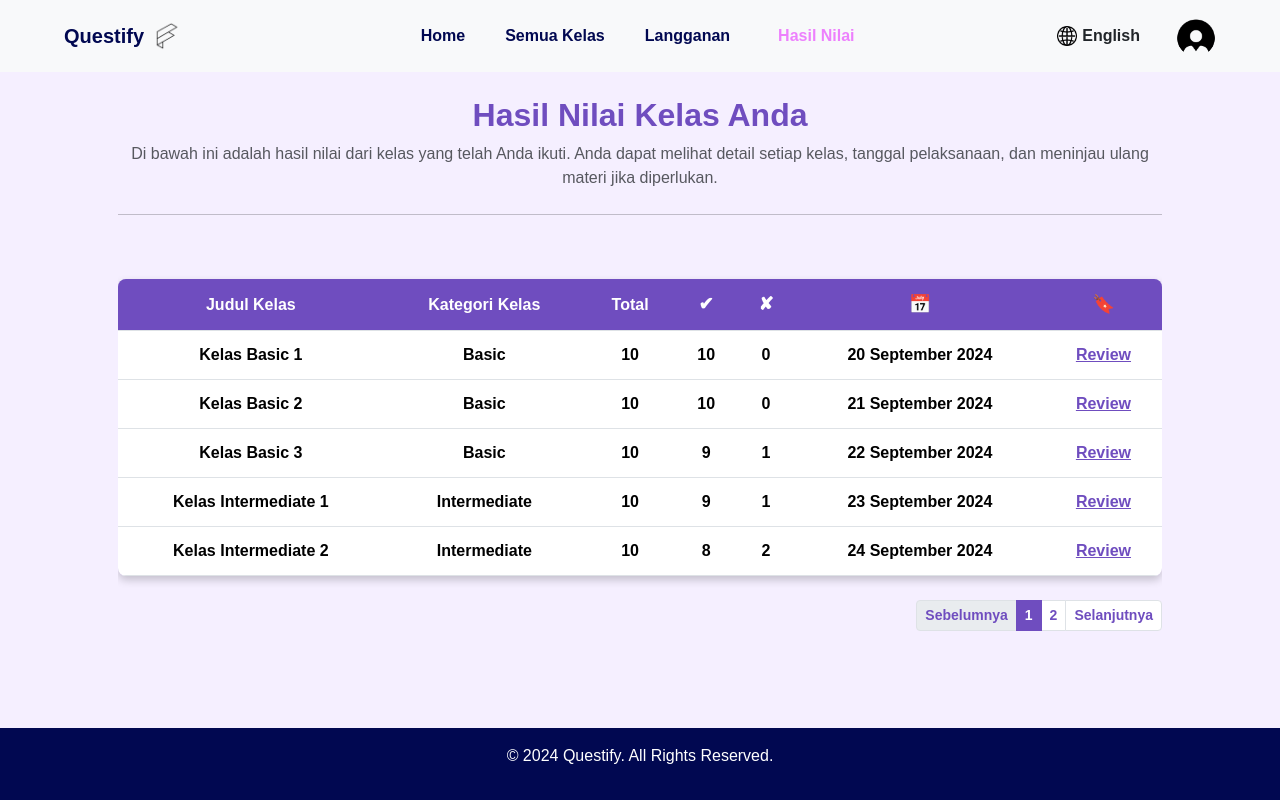
After one commit to timurlauttt/Project-Akhir-Studi-Independent, a Django app: page /hasilnilai/ in a window 1280 px wide. The commit adds this page. Run offline with Django 5.2, Linux system fonts and the light colour scheme.

Commit message:
menambah template hasil nilai

```diff
--- a/questify_project/questify_app/urls.py
+++ b/questify_project/questify_app/urls.py
@@ -4,4 +4,5 @@ from . import views
 urlpatterns = [
     path('', views.index, name='index'),  # Route ke halaman index
     path('semuakelas/', views.semuakelas, name='semuakelas'),  # Route untuk halaman semuakelas
+    path('hasilnilai/', views.hasilnilai, name='hasilnilai'),  # Route untuk halaman hasilnilai
 ]
--- a/questify_project/questify_app/views.py
+++ b/questify_project/questify_app/views.py
@@ -41,3 +41,7 @@ def index(request):
 def semuakelas(request):
     data = "Hello, Questify!"  # Variabel data untuk ditampilkan
     return render(request, 'questify_app/pages/semuakelas.html', context={'data': data})
+
+def hasilnilai(request):
+    data = "Hello, Questify!"  # Variabel data untuk ditampilkan
+    return render(request, 'questify_app/pages/hasilnilai.html', context={'data': data})
--- a/questify_project/static/css/style.css
+++ b/questify_project/static/css/style.css
@@ -59,6 +59,47 @@ body {
   border-radius: 50%;
 }
 
+/* Tabel */
+.custom-table {
+  background-color: #d3c4f1;
+  color: #333;
+  font-weight: bold;
+  border-radius: 8px;
+  overflow: hidden;
+  box-shadow: 0px 4px 8px rgba(0, 0, 0, 0.2);
+}
+.custom-table th {
+  background-color: #6f4dbf;
+  color: white;
+  text-align: center;
+}
+.custom-table th,
+.custom-table td {
+  padding: 12px;
+  text-align: center;
+  vertical-align: middle;
+}
+.custom-table .review-link {
+  color: #6f4dbf;
+  font-weight: bold;
+}
+.custom-table .icon {
+  font-size: 18px;
+}
+.pagination {
+  justify-content: center;
+  margin-top: 15px;
+}
+.pagination .page-link {
+  color: #6f4dbf;
+  font-weight: bold;
+}
+.pagination .active .page-link {
+  background-color: #6f4dbf;
+  border-color: #6f4dbf;
+  color: white;
+}
+
 /* Footer */
 .footer {
   background-color: #010851;
--- /dev/null
+++ b/questify_project/static/js/hasilnilai.js
@@ -0,0 +1,63 @@
+$(document).ready(function () {
+    const rowsPerPage = 5;
+    const $rows = $('#dataRows tr');
+    const totalPages = Math.ceil($rows.length / rowsPerPage);
+    let currentPage = 1;
+
+    // Fungsi untuk menampilkan halaman tertentu
+    function showPage(page) {
+      $rows.hide();
+      const start = (page - 1) * rowsPerPage;
+      const end = start + rowsPerPage;
+      $rows.slice(start, end).show();
+      updatePagination();
+    }
+
+    // Fungsi untuk memperbarui pagination dan menampilkan nomor halaman
+    function updatePagination() {
+
+      $('#prev-page').toggleClass('disabled', currentPage === 1);
+      $('#next-page').toggleClass('disabled', currentPage === totalPages);
+
+      $('#pagination li').not('#prev-page, #next-page').remove();
+
+      for (let i = 1; i <= totalPages; i++) {
+        const $pageItem = $('<li class="page-item"></li>');
+        const $pageLink = $(`<a class="page-link" href="#">${i}</a>`);
+
+        if (i === currentPage) {
+          $pageItem.addClass('active');
+        }
+
+        $pageLink.on('click', function (e) {
+          e.preventDefault();
+          currentPage = i;
+          showPage(currentPage);
+        });
+
+        $pageItem.append($pageLink);
+        $('#next-page').before($pageItem);
+      }
+    }
+
+    // Event listener untuk tombol sebelumnya
+    $('#prev-page a').on('click', function (e) {
+      e.preventDefault();
+      if (currentPage > 1) {
+        currentPage--;
+        showPage(currentPage);
+      }
+    });
+
+    // Event listener untuk tombol selanjutnya
+    $('#next-page a').on('click', function (e) {
+      e.preventDefault();
+      if (currentPage < totalPages) {
+        currentPage++;
+        showPage(currentPage);
+      }
+    });
+
+    // Tampilkan halaman pertama saat dimuat
+    showPage(currentPage);
+  });
--- a/questify_project/templates/questify_app/components/header.html
+++ b/questify_project/templates/questify_app/components/header.html
@@ -1,5 +1,11 @@
 <!-- Header -->
 {% load static %}
+
+<style>
+  .nav-link.active {
+      color: #ed80fd !important;
+  }
+</style>
 
 <header>
     <nav class="navbar navbar-expand-lg navbar-light bg-light position-fixed">
@@ -36,16 +42,16 @@
         <div class="collapse navbar-collapse" id="navbarNavDropdown">
           <ul class="navbar-nav mx-auto me-auto mb-2 mb-lg-0">
             <li class="nav-item mx-3">
-              <a class="nav-link" href="index.html">Home</a>
+              <a class="nav-link" href="{% url 'index' %}">Home</a>
             </li>
             <li class="nav-item mx-2">
-              <a class="nav-link" href="semuakelas.html">Semua Kelas</a>
+              <a class="nav-link {% if request.resolver_match.url_name == 'semuakelas' %}active{% endif %}" href="{% url 'semuakelas' %}">Semua Kelas</a>
             </li>
             <li class="nav-item mx-3">
               <a class="nav-link" href="#">Langganan</a>
             </li>
             <li class="nav-item mx-3">
-              <a class="nav-link" href="hasilnilai.html">Hasil Nilai</a>
+              <a class="nav-link {% if request.resolver_match.url_name == 'hasilnilai' %}active{% endif %}" href="{% url 'hasilnilai' %}">Hasil Nilai</a>
             </li>
           </ul>
 
--- a/questify_project/templates/questify_app/layout/base.html
+++ b/questify_project/templates/questify_app/layout/base.html
@@ -7,15 +7,20 @@
     <meta name="viewport" content="width=device-width, initial-scale=1.0">
     <title>{% block title %}Questify{% endblock %}</title>
     <link href="https://cdn.jsdelivr.net/npm/bootstrap@5.3.3/dist/css/bootstrap.min.css" rel="stylesheet">
+
     <link rel="stylesheet" href="{% static 'css/style.css' %}">
     <link rel="stylesheet" href="{% static 'css/semuakelas.css' %}">
+
+    <style>
+
+    </style>
   </head>
   <body>
     <!-- Menyertakan header -->
     {% include 'questify_app/components/header.html' %}
 
     <!-- Konten utama -->
-    <main>
+    <main class="container content-main mt-5 pt-5 px-5">
       {% block content %}{% endblock %}
     </main>
 
@@ -23,5 +28,9 @@
     {% include 'questify_app/components/footer.html' %}
 
     <script src="https://cdn.jsdelivr.net/npm/bootstrap@5.3.3/dist/js/bootstrap.bundle.min.js"></script>
+
+    <script src="https://code.jquery.com/jquery-3.6.0.min.js"></script>
+    <script src="{% static 'js/hasilnilai.js' %}"></script>
+
   </body>
 </html>
--- /dev/null
+++ b/questify_project/templates/questify_app/pages/hasilnilai.html
@@ -0,0 +1,108 @@
+{% extends 'questify_app/layout/base.html' %}
+
+{% block title %}Hasil Nilai Questify{% endblock %}
+
+{% block content %}
+
+<div class="row justify-content-center">
+    <div class="col-md-12 text-center mb-4">
+      <!-- Section Title -->
+      <h2 class="fw-bold" style="color: #6f4dbf;">Hasil Nilai Kelas Anda</h2>
+      <p class="text-muted">Di bawah ini adalah hasil nilai dari kelas yang telah Anda ikuti. Anda dapat melihat detail setiap kelas, tanggal pelaksanaan, dan meninjau ulang materi jika diperlukan.</p>
+      <!-- Divider Line -->
+      <hr class="my-4">
+    </div>
+  </div>
+  <div class="row justify-content-center">
+    <div class="col-md-12">
+      <div class="table-responsive">
+        <table class="table custom-table mt-3">
+          <thead>
+            <tr>
+              <th>Judul Kelas</th>
+              <th>Kategori Kelas</th>
+              <th>Total</th>
+              <th><span class="icon">&#10004;</span></th>
+              <th><span class="icon">&#10008;</span></th>
+              <th><span class="icon">&#128197;</span></th>
+              <th><span class="icon">&#128278;</span></th>
+            </tr>
+          </thead>
+          <tbody id="dataRows">
+            <tr>
+              <td>Kelas Basic 1</td>
+              <td>Basic</td>
+              <td>10</td>
+              <td>10</td>
+              <td>0</td>
+              <td>20 September 2024</td>
+              <td><a href="#" class="review-link">Review</a></td>
+            </tr>
+            <tr>
+              <td>Kelas Basic 2</td>
+              <td>Basic</td>
+              <td>10</td>
+              <td>10</td>
+              <td>0</td>
+              <td>21 September 2024</td>
+              <td><a href="#" class="review-link">Review</a></td>
+            </tr>
+            <tr>
+              <td>Kelas Basic 3</td>
+              <td>Basic</td>
+              <td>10</td>
+              <td>9</td>
+              <td>1</td>
+              <td>22 September 2024</td>
+              <td><a href="#" class="review-link">Review</a></td>
+            </tr>
+            <tr>
+              <td>Kelas Intermediate 1</td>
+              <td>Intermediate</td>
+              <td>10</td>
+              <td>9</td>
+              <td>1</td>
+              <td>23 September 2024</td>
+              <td><a href="#" class="review-link">Review</a></td>
+            </tr>
+            <tr>
+              <td>Kelas Intermediate 2</td>
+              <td>Intermediate</td>
+              <td>10</td>
+              <td>8</td>
+              <td>2</td>
+              <td>24 September 2024</td>
+              <td><a href="#" class="review-link">Review</a></td>
+            </tr>
+            <tr>
+              <td>Kelas Intermediate 3</td>
+              <td>Intermediate</td>
+              <td>10</td>
+              <td>8</td>
+              <td>2</td>
+              <td>25 September 2024</td>
+              <td><a href="#" class="review-link">Review</a></td>
+            </tr>
+          </tbody>
+        </table>
+      </div>
+
+      <!-- Pagination -->
+      <nav aria-label="...">
+        <ul
+          class="pagination pagination-sm mt-2 justify-content-end"
+          id="pagination"
+        >
+          <li class="page-item disabled" id="prev-page">
+            <a class="page-link" href="#" tabindex="-1">Sebelumnya</a>
+          </li>
+          <!-- Halaman akan di-generate secara dinamis oleh JavaScript -->
+          <li class="page-item" id="next-page">
+            <a class="page-link" href="#">Selanjutnya</a>
+          </li>
+        </ul>
+      </nav>
+    </div>
+  </div>
+
+{% endblock %}
--- a/questify_project/templates/questify_app/pages/semuakelas.html
+++ b/questify_project/templates/questify_app/pages/semuakelas.html
@@ -4,7 +4,7 @@
 {% block title %}Semua Kelas Questify{% endblock %}
 
 {% block content %}
-<div class="text-center mt-5 px-5 pt-3">
+<div class="text-center">
   <h2 class="mt-5"><strong>Selamat Datang, Pengguna!</strong></h2>
 
       <!-- Container untuk membungkus semua kartu (menggunakan Bootstrap) -->
```
Lines whose indentation alone changed are shown as unchanged.
